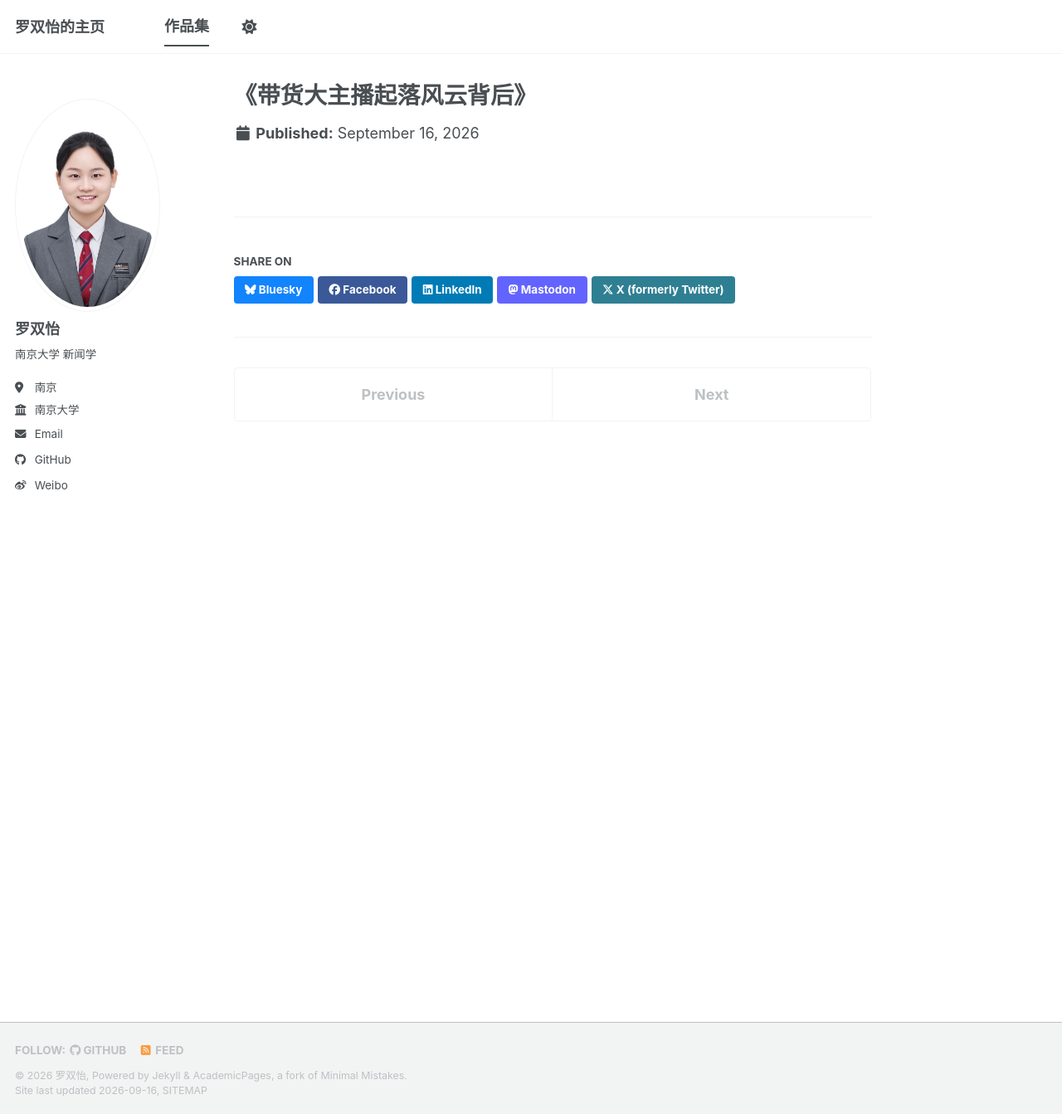
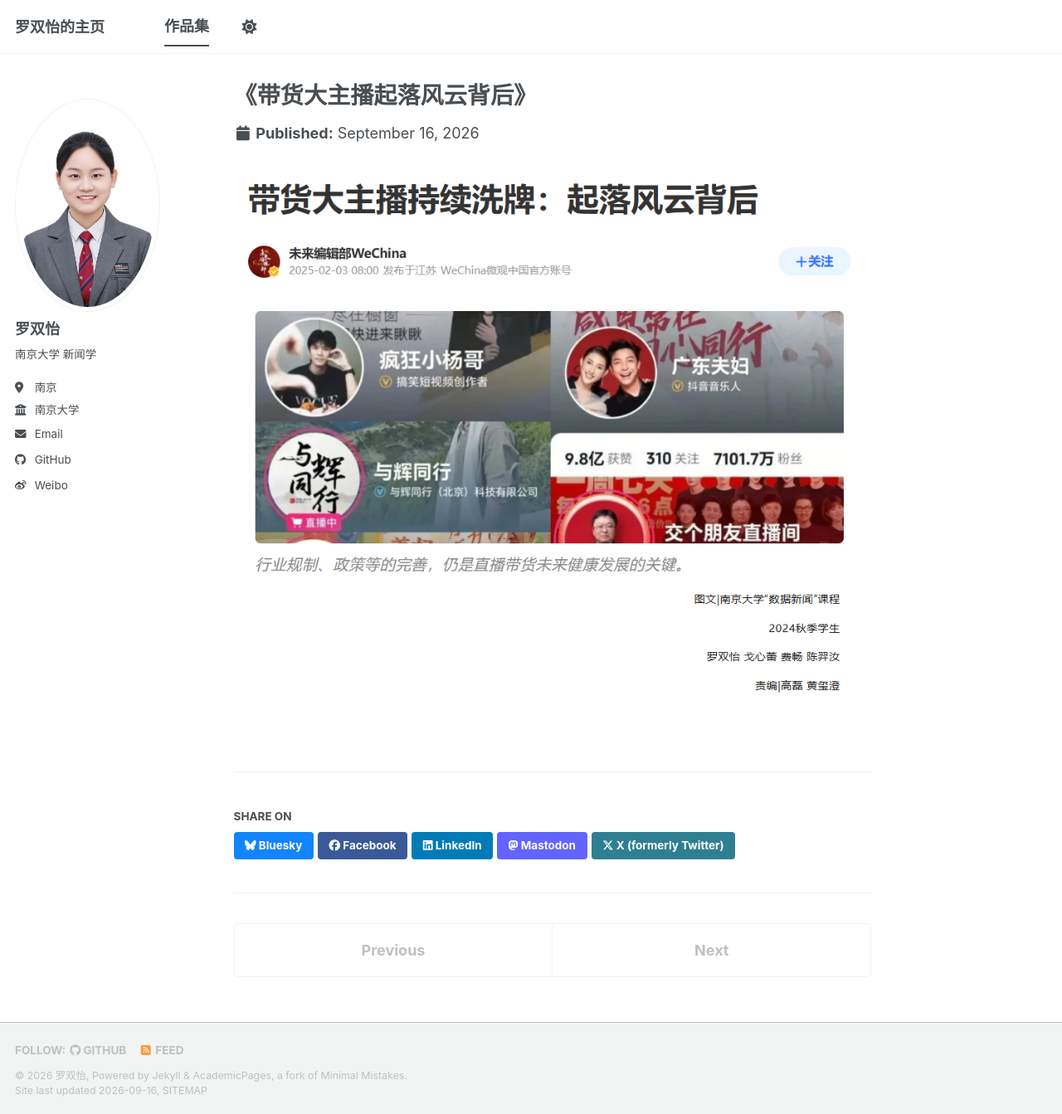
Before and after one commit to luoshuangyi122/luoshuangyi122.github.io, a Jekyll site: the page built from _portfolio/portfolio-1.md, in a window 1280 px wide and 1343 px high. Shown: the whole window at 83% size. Built offline with Jekyll 4.4.1, drawn with Linux system fonts in a browser that asks for light colours; a style sheet for code colours, icons or effects is not loaded.

Commit message:
Update portfolio-1.md

```diff
--- a/_portfolio/portfolio-1.md
+++ b/_portfolio/portfolio-1.md
@@ -3,3 +3,4 @@ title: "《带货大主播起落风云背后》"
 excerpt: "数据新闻"
 collection: portfolio
 ---
+![数据新闻项目图](/images/live.png)
```
